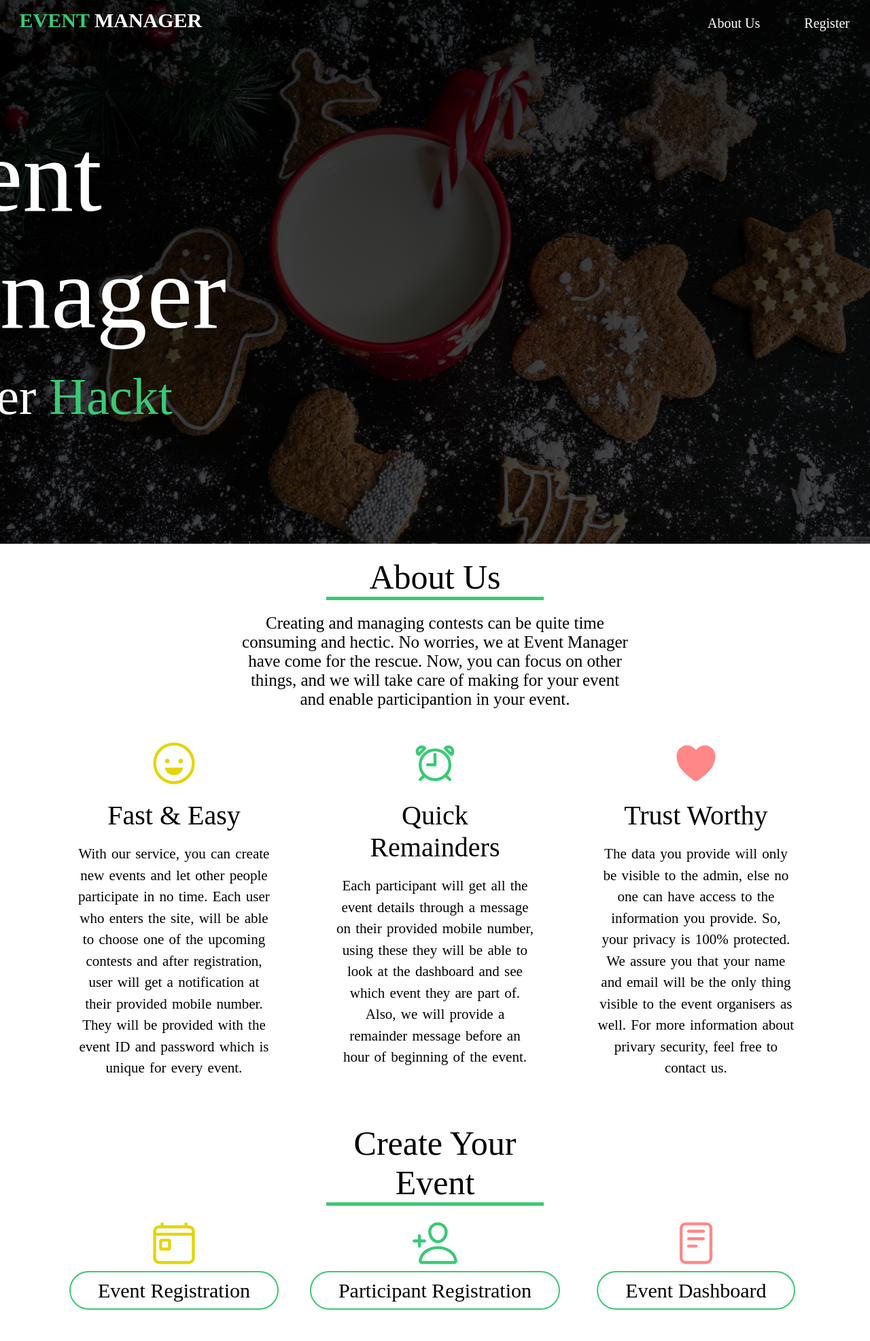
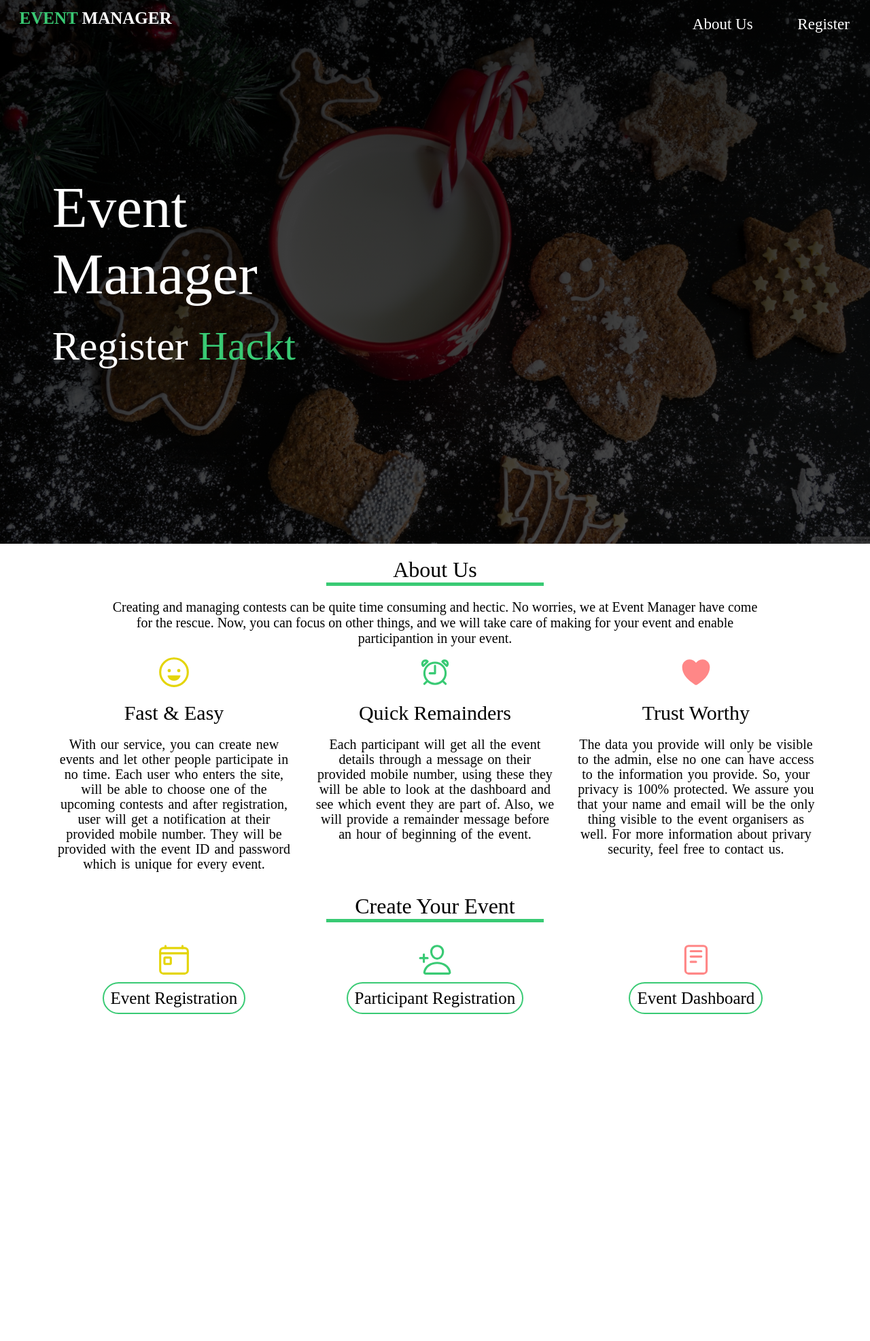
Before and after one commit to NeelPoriya/woc4.0-eventmanager-Neel-Poriya, a Django app: page /events/ in a window 1280 px wide. Shown: the whole page at 68% size. After the commit the page ends 1492 px from the top, so only its background shows below. Run offline with Django 4.2, Linux system fonts and the light colour scheme.

Commit message:
Responsive Pages and commented message feature
I have commented message sending feature, since Twilio's free trial account only sends messages to verified number else, it will crash the server.

```diff
--- a/registration/forms.py
+++ b/registration/forms.py
@@ -161,5 +161,5 @@ class EventDashboardForm(forms.Form):
         if not event:
             self.add_error('event_ID', 'No Event found')
 
-        if event[0].host_password != cleaned_data['host_password']:
+        if event and event[0].host_password != cleaned_data['host_password']:
             self.add_error('host_password', 'Incorrect Answer')
--- a/registration/templates/index.html
+++ b/registration/templates/index.html
@@ -10,6 +10,11 @@
       rel="stylesheet"
       type="text/css"
       href="{% static 'css/style.css' %}"
+    />
+    <link
+      rel="stylesheet"
+      type="text/css"
+      href="{% static 'css/responsive-index.css' %}"
     />
     <script
       type="module"
@@ -95,7 +100,7 @@
     </section>
     <section class="forms" id="register">
       <h2>Create Your Event</h2>
-      <div class="row">
+      <div class="row clearfix">
         <div class="links span_1_of_3">
           <ion-icon class="icon icon-calender" name="today-outline"></ion-icon
           ><br />
--- a/registration/views.py
+++ b/registration/views.py
@@ -6,10 +6,12 @@ from .models import Event, Participant
 from django.core.mail import send_mail
 from Event_Manager import settings
 from twilio.rest import Client
+from decouple import config
 
 def send_message(mobile, event):
-    account_sid = 'ACf7dde42890ed5500f12a3a3d336845f0'
-    auth_token = 'ac46a36ed3e6bff0b1d5918ec9d2cc24'
+    account_sid = "ACf7dde42890ed5500f12a3a3d336845f0"
+    # don't copy this, it is generated new everytime I use😉
+    auth_token = "d7ce74f92c6c5617e33f4a71b83134af"
     client = Client(account_sid, auth_token)
 
     message = client.messages.create(
@@ -20,8 +22,6 @@ Event Password : {event.host_password}
                      from_='+14158436176',
                      to=f'+{str(mobile)}'
                             )
-
-    print(message.sid)
 
 def sendMail(to, event):
     send_mail("Thanks for Registration",
--- /dev/null
+++ b/static/css/responsive-index.css
@@ -0,0 +1,335 @@
+@media only screen and (min-width: 280px) {
+  nav h1 {
+    font-size: 20px;
+  }
+  nav ul {
+    display: none;
+    font-size: 17px;
+  }
+  .main-text {
+    width: 90%;
+    transform: translate(-45%, -50%);
+  }
+  .super-text {
+    font-size: 50px;
+  }
+  .typing {
+    font-size: 25px;
+  }
+  .small-para {
+    width: 80%;
+    font-size: 17px;
+  }
+  h2 {
+    font-size: 28px;
+    font-weight: 400;
+    width: 200px;
+  }
+  .para {
+    font-size: 15px;
+    line-height: 1.1em;
+    width: 75%;
+    margin: auto;
+  }
+  h3 {
+    font-size: 25px;
+  }
+  .icon {
+    font-size: 40px;
+  }
+  .col {
+    padding: 10px;
+  }
+  .links {
+    margin: 10px 0;
+  }
+  .links a {
+    font-size: 17px;
+    padding: 8px 10px;
+  }
+  .space {
+    margin-top: 15px;
+  }
+  .span_3_of_3 {
+    width: 100%;
+  }
+  .span_2_of_3 {
+    width: 100%;
+  }
+  .span_1_of_3 {
+    width: 100%;
+  }
+}
+
+@media only screen and (min-width: 374px) {
+  nav h1 {
+    font-size: 20px;
+  }
+  nav ul {
+    display: none;
+    font-size: 17px;
+  }
+  .main-text {
+    width: 90%;
+    transform: translate(-45%, -50%);
+  }
+  .super-text {
+    font-size: 50px;
+  }
+  .typing {
+    font-size: 30px;
+  }
+  .small-para {
+    width: 75%;
+    font-size: 20px;
+  }
+  h2 {
+    font-size: 32px;
+    font-weight: 400;
+    width: 200px;
+  }
+  .para {
+    font-size: 20px;
+    line-height: 1.1em;
+    width: 75%;
+    margin: auto;
+  }
+  h3 {
+    font-size: 30px;
+  }
+  .icon {
+    font-size: 55px;
+  }
+  .col {
+    padding: 10px;
+  }
+  .links {
+    margin: 10px 0;
+  }
+  .links a {
+    font-size: 25px;
+    padding: 8px 10px;
+  }
+  .space {
+    margin-top: 15px;
+  }
+  .span_3_of_3 {
+    width: 100%;
+  }
+  .span_2_of_3 {
+    width: 100%;
+  }
+  .span_1_of_3 {
+    width: 100%;
+  }
+}
+@media (min-width: 767px) {
+  nav h1 {
+    font-size: 20px;
+  }
+  nav ul {
+    display: block;
+    font-size: 17px;
+  }
+  .main-text {
+    width: 80%;
+    transform: translate(-55%, -50%);
+  }
+  .super-text {
+    font-size: 65px;
+  }
+  .typing {
+    font-size: 45px;
+  }
+  .small-para {
+    width: 75%;
+    font-size: 20px;
+  }
+  h2 {
+    font-size: 32px;
+    font-weight: 400;
+  }
+  .para {
+    font-size: 20px;
+    line-height: 1.1em;
+    width: 75%;
+    margin: auto;
+  }
+  h3 {
+    font-size: 30px;
+  }
+  .icon {
+    font-size: 55px;
+  }
+  .col {
+    padding: 10px;
+  }
+  .links {
+    margin: 10px 0;
+  }
+  .links a {
+    font-size: 25px;
+    padding: 8px 10px;
+  }
+  .space {
+    margin-top: 15px;
+  }
+  .span_3_of_3 {
+    width: 100%;
+  }
+  .span_2_of_3 {
+    width: 100%;
+  }
+  .span_1_of_3 {
+    width: 100%;
+  }
+}
+@media (min-width: 1023px) {
+  .span_3_of_3 {
+    width: 100%;
+  }
+  .span_2_of_3 {
+    width: 66.67%;
+  }
+  .span_1_of_3 {
+    width: 33.33%;
+  }
+  nav h1 {
+    font-size: 25px;
+  }
+  nav ul {
+    font-size: 23px;
+  }
+  .main-text {
+    width: 80%;
+    transform: translate(-55%, -50%);
+  }
+  .super-text {
+    font-size: 85px;
+  }
+  .typing {
+    font-size: 60px;
+  }
+  .small-para {
+    width: 75%;
+    font-size: 20px;
+  }
+  h2 {
+    width: 25%;
+    font-size: 32px;
+    font-weight: 400;
+  }
+  .para {
+    width: 100%;
+    font-size: 20px;
+    line-height: 1.1em;
+  }
+  h3 {
+    font-size: 30px;
+  }
+  .icon {
+    font-size: 50px;
+  }
+  .col {
+    padding: 13px;
+  }
+  .links a {
+    font-size: 25px;
+    padding: 8px 10px;
+  }
+  .space {
+    margin-top: 15px;
+  }
+}
+
+@media (min-width: 1440px) {
+  nav h1 {
+    font-size: 30px;
+  }
+  nav ul {
+    font-size: 27px;
+  }
+  .main-text {
+    transform: translate(-55%, -50%);
+  }
+  .super-text {
+    font-size: 100px;
+  }
+  .typing {
+    font-size: 75px;
+  }
+  .small-para {
+    width: 65%;
+    font-size: 25px;
+  }
+  h2 {
+    font-size: 45px;
+    font-weight: 400;
+  }
+  .para {
+    font-size: 23px;
+    line-height: 1.25em;
+  }
+  h3 {
+    font-size: 45px;
+  }
+  .icon {
+    font-size: 65px;
+  }
+  .col {
+    padding: 18px;
+  }
+  .links a {
+    font-size: 30px;
+    padding: 8px 50px;
+  }
+  .space {
+    margin-top: 15px;
+  }
+}
+
+@media (min-width: 2559px) {
+  nav h1 {
+    font-size: 45px;
+  }
+  nav ul {
+    font-size: 40px;
+  }
+  .main-text {
+    transform: translate(-55%, -50%);
+  }
+  .super-text {
+    font-size: 175px;
+  }
+  .typing {
+    font-size: 95px;
+  }
+  .small-para {
+    width: 65%;
+    font-size: 40px;
+  }
+  h2 {
+    font-size: 70px;
+    font-weight: 400;
+  }
+  .para {
+    font-size: 35px;
+    line-height: 1.3em;
+  }
+  h3 {
+    font-size: 65px;
+  }
+  .icon {
+    font-size: 100px;
+  }
+  .col {
+    padding: 40px;
+  }
+  .links a {
+    font-size: 55px;
+    padding: 8px 80px;
+  }
+  .space {
+    margin-top: 15px;
+  }
+}
--- a/static/css/style.css
+++ b/static/css/style.css
@@ -12,17 +12,7 @@
   width: 33.33%;
 } /* GO FULL WIDTH AT LESS
 THAN 480 PIXELS */
-@media only screen and (max-width: 480px) {
-  .span_3_of_3 {
-    width: 100%;
-  }
-  .span_2_of_3 {
-    width: 100%;
-  }
-  .span_1_of_3 {
-    width: 100%;
-  }
-}
+
 * {
   margin: 0;
   padding: 0;
```
Also changed, not shown: registration/templates/event_dashboard.html (+20 -13 lines), registration/templates/event_register.html (+5 -3 lines), registration/templates/show_events.html (+5 -2 lines), static/css/cards.css (+83 -1 lines), static/css/responsive-register.css (added, +84 -0 lines), static/css/style-event-dashboard.css (+2 -5 lines), db.sqlite3.
